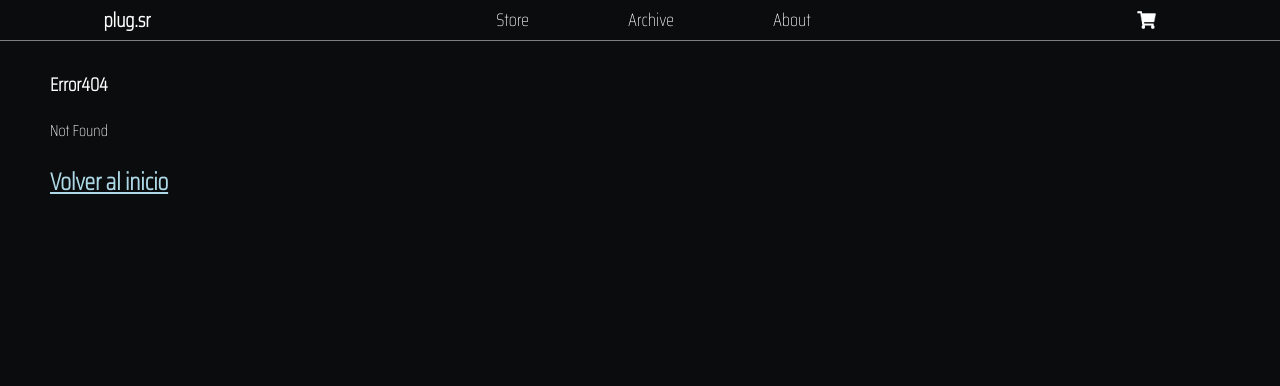
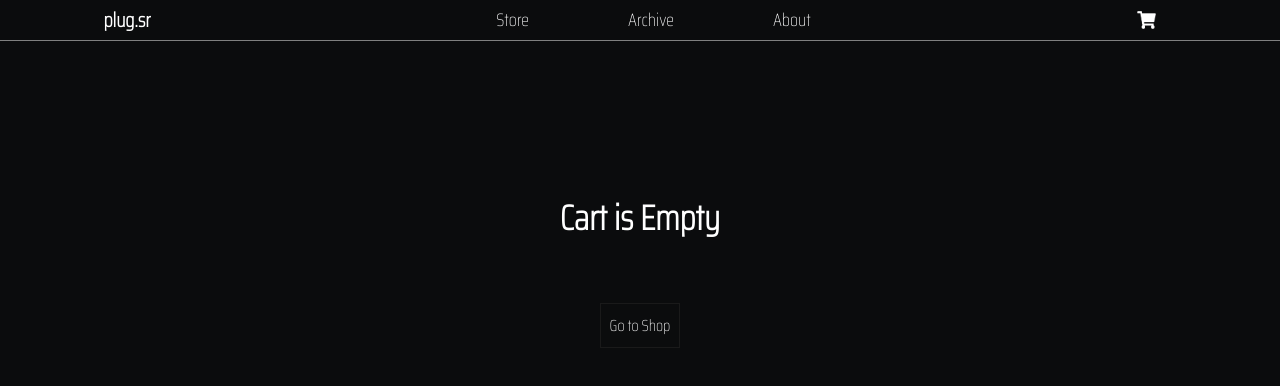
Before and after one commit to valentinopatane/plug.sr, a React (Create React App) app: page /plug.sr/cart in a window 1280 px wide. Before the commit this address had no page. Shown: the top 386 px of the page. Built offline with nearby package versions, Linux system fonts and the light colour scheme.

Commit message:
routing fix

```diff
--- a/src/App.js
+++ b/src/App.js
@@ -27,13 +27,13 @@ function App() {
         <Navbar/>
         <Routes>
           <Route exact path={'/plug.sr'} element={<Home/>}/>
-          <Route exact path={'shop'} element={<Shop/>}/>
-          <Route exact path={'/shop/item/:id'} element={<ItemDetailContainer/>}/>
-          <Route exact path={'/category/:id'} element={<Categories/>}/>
-          <Route exact path={'/cart'} element={<Cart/>}/>
-          <Route exact path={'/checkout'} element={<Checkout/>}/>
-          <Route exact path={'/archive'} element={<Archive/>}/>
-          <Route exact path={'/about'}element={<About/>}/>
+          <Route exact path={'/plug.sr/shop'} element={<Shop/>}/>
+          <Route exact path={'/plug.sr/shop/item/:id'} element={<ItemDetailContainer/>}/>
+          <Route exact path={'/plug.sr/category/:id'} element={<Categories/>}/>
+          <Route exact path={'/plug.sr/cart'} element={<Cart/>}/>
+          <Route exact path={'/plug.sr/checkout'} element={<Checkout/>}/>
+          <Route exact path={'/plug.sr/archive'} element={<Archive/>}/>
+          <Route exact path={'/plug.sr/about'}element={<About/>}/>
           <Route path='*' element={<Error404/>}/>
         </Routes>
       </Router>
--- a/src/components/ItemDetail.js
+++ b/src/components/ItemDetail.js
@@ -32,8 +32,8 @@ const ItemDetail = ({ item }) => {
                   <ItemCount stock={item.stock} initial={0} onAdd={onAdd}/>
                   </div>
         ) : ( <div className="item_detail_text_button">
-                  <Link className="goTo_link" to={'/cart'}>Go to Cart</Link>
-                  <Link className="goTo_link" to={'/shop'}>Go to Shop</Link>
+                  <Link className="goTo_link" to={'/plug.sr/cart'}>Go to Cart</Link>
+                  <Link className="goTo_link" to={'/plug.sr/shop'}>Go to Shop</Link>
               </div>)
         }
           </div>
--- a/src/components/NavBar.js
+++ b/src/components/NavBar.js
@@ -8,27 +8,27 @@ function Navbar(){
         <>
             <nav>
                 <div className="titleNav">
-                    <Link to="/" style={{textDecoration:"none"}}><h2 className="titleNavH2">plug.sr</h2></Link>
+                    <Link to="/plug.sr" style={{textDecoration:"none"}}><h2 className="titleNavH2">plug.sr</h2></Link>
                 </div>
                 <ul className="aList">
-                    <Link to="/shop">
+                    <Link to="/plug.sr/shop">
                         <li>
                             Store
                         </li>
                     </Link>
-                    <Link to="/archive">
+                    <Link to="/plug.sr/archive">
                         <li>
                             Archive
                         </li>
                     </Link>
-                    <Link to="/about">
+                    <Link to="/plug.sr/about">
                         <li>
                             About
                         </li>
                     </Link>
                 </ul>
                 <div className='cartingContainer'>
-                    <Link to="/cart"style={{marginTop: '5px',textDecoration:'none'}} >
+                    <Link to="/plug.sr/cart"style={{marginTop: '5px',textDecoration:'none'}} >
                         <CartWidget ></CartWidget>
                     </Link>
                 </div>
--- a/src/views/Cart.js
+++ b/src/views/Cart.js
@@ -33,7 +33,7 @@ const Cart =()=>{
                             })}
                     </div>
                     <div style={{marginTop:'20px'}}>
-                        <Link className="goTo_link" to={'/shop'}>Go to Shop</Link>
+                        <Link className="goTo_link" to={'/plug.sr/shop'}>Go to Shop</Link>
                         <button className="goTo_link" onClick={()=>clearCart()} style={{marginLeft:'10px'}}>Clean Cart</button>
                     </div>
                 </div>
--- a/src/views/Error404.js
+++ b/src/views/Error404.js
@@ -8,7 +8,7 @@ const Error404 = ()=>{
                     Error404
                 </h3>
                 <p>Not Found</p>
-                <Link to="/" style={{color:'lightblue'}}><h2>Volver al inicio</h2></Link>
+                <Link to="/plug.sr" style={{color:'lightblue'}}><h2>Volver al inicio</h2></Link>
             </div>
         </>
     )
```
